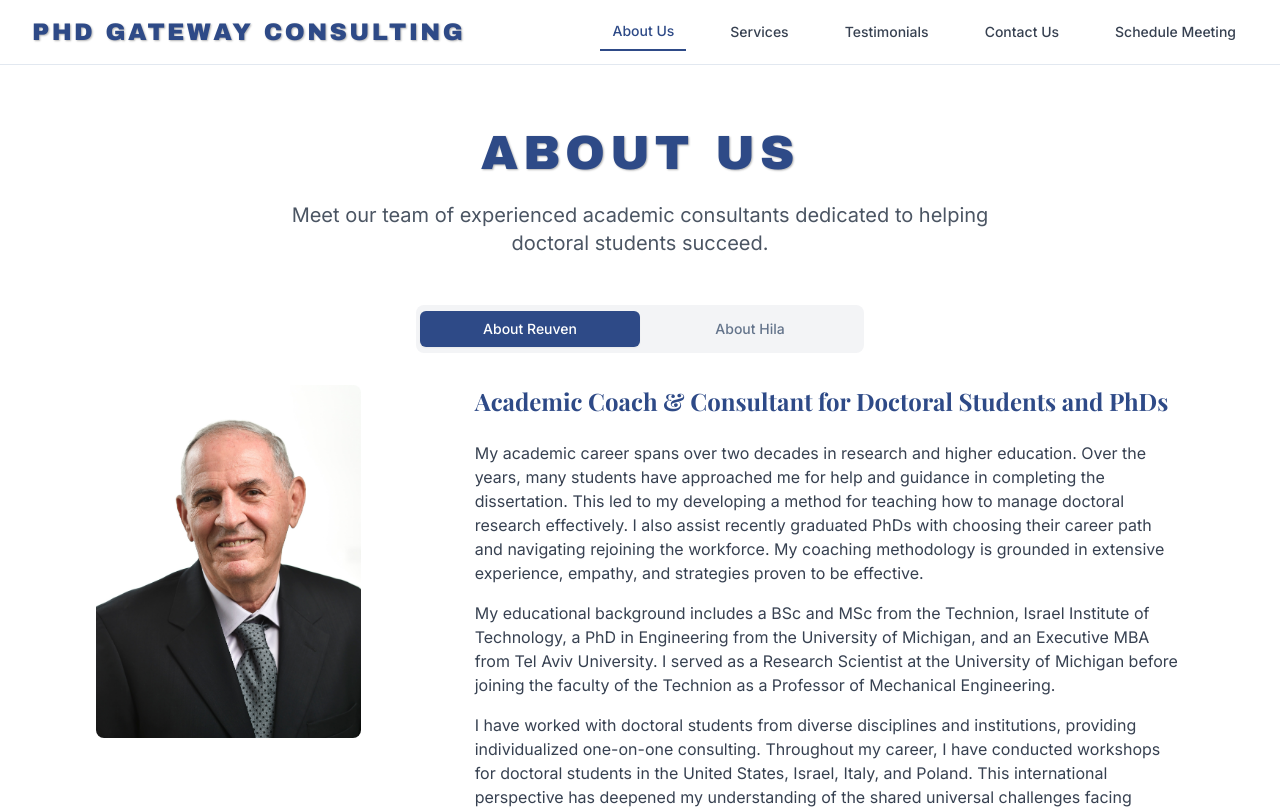
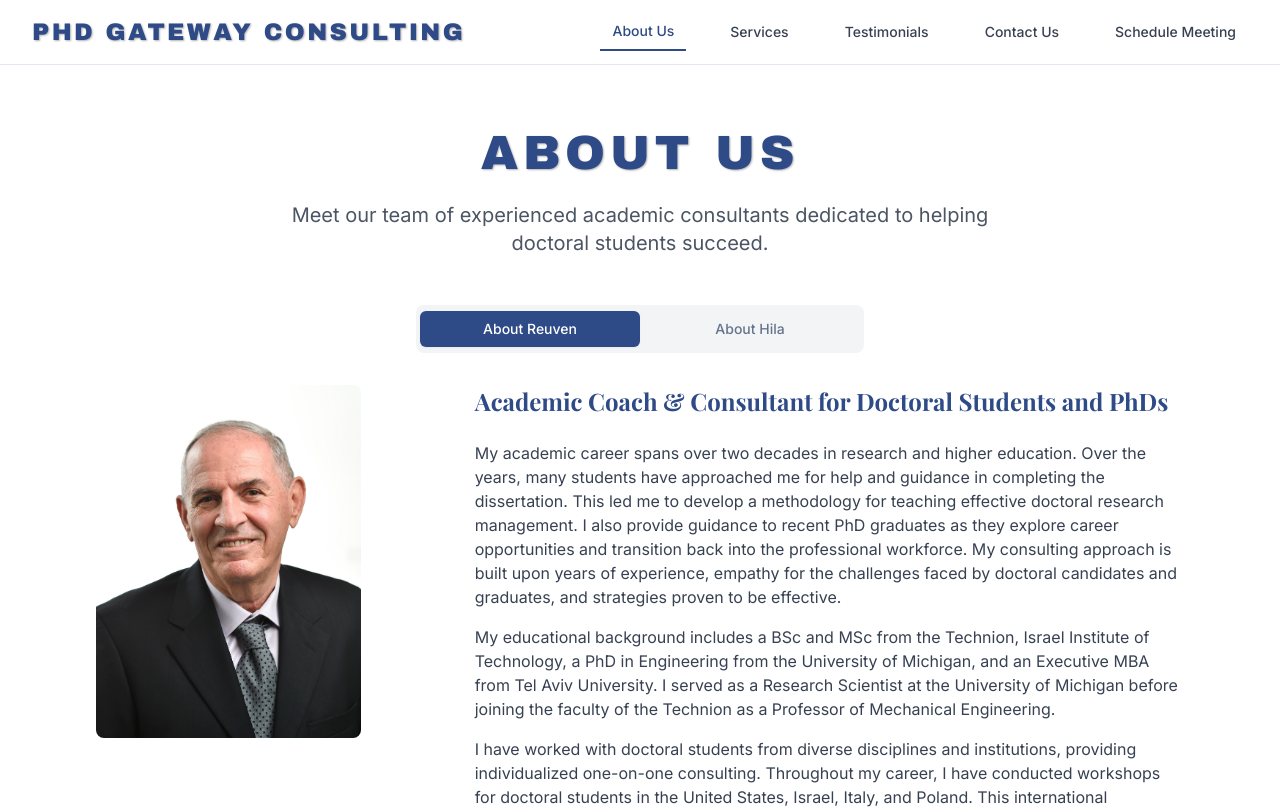
Before and after one commit to ReuvenKatz/pathway-nexus-gateway1, a React (Vite) app: page /about in a window 1280 px wide. Shown: the top 809 px of the page. Built offline with nearby package versions, Linux system fonts and the light colour scheme; a web font is replaced by a local one.

Commit message:
Update About Hila section
Update Hila's bio on the About page with revised phrasing for her coaching and consulting approach.

```diff
--- a/src/pages/About.tsx
+++ b/src/pages/About.tsx
@@ -84,7 +84,7 @@ const About = () => {
 
                 <div className="prose prose-lg max-w-none space-y-4">
                   <p className="text-gray-700">
-                    My academic career spans over two decades in research and higher education. Over the years, many students have approached me for help and guidance in completing the dissertation. This led to my developing a method for teaching how to manage doctoral research effectively. I also assist recently graduated PhDs with choosing their career path and navigating rejoining the workforce. My coaching methodology is grounded in extensive experience, empathy, and strategies proven to be effective.
+                    My academic career spans over two decades in research and higher education. Over the years, many students have approached me for help and guidance in completing the dissertation. This led me to develop a methodology for teaching effective doctoral research management. I also provide guidance to recent PhD graduates as they explore career opportunities and transition back into the professional workforce. My consulting approach is built upon years of experience, empathy for the challenges faced by doctoral candidates and graduates, and strategies proven to be effective.
                   </p>
 
                   <p className="text-gray-700">
--- a/src/pages/AboutReuven.tsx
+++ b/src/pages/AboutReuven.tsx
@@ -52,7 +52,7 @@ const AboutReuven = () => {
           <div className="lg:col-span-2 space-y-6">
             <div className="prose prose-lg max-w-none">
               <p className="text-gray-700">
-                My academic career spans over two decades in research and higher education. Over the years, many students have approached me for help and guidance in completing the dissertation. This led to my developing a method for teaching how to manage doctoral research effectively. I also assist recently graduated PhDs with choosing their career path and navigating rejoining the workforce. My coaching methodology is grounded in extensive experience, empathy, and strategies proven to be effective.
+                My academic career spans over two decades in research and higher education. Over the years, many students have approached me for help and guidance in completing the dissertation. This led me to develop a methodology for teaching effective doctoral research management. I also provide guidance to recent PhD graduates as they explore career opportunities and transition back into the professional workforce. My consulting approach is built upon years of experience, empathy for the challenges faced by doctoral candidates and graduates, and strategies proven to be effective.
               </p>
 
               <p className="text-gray-700">
```
